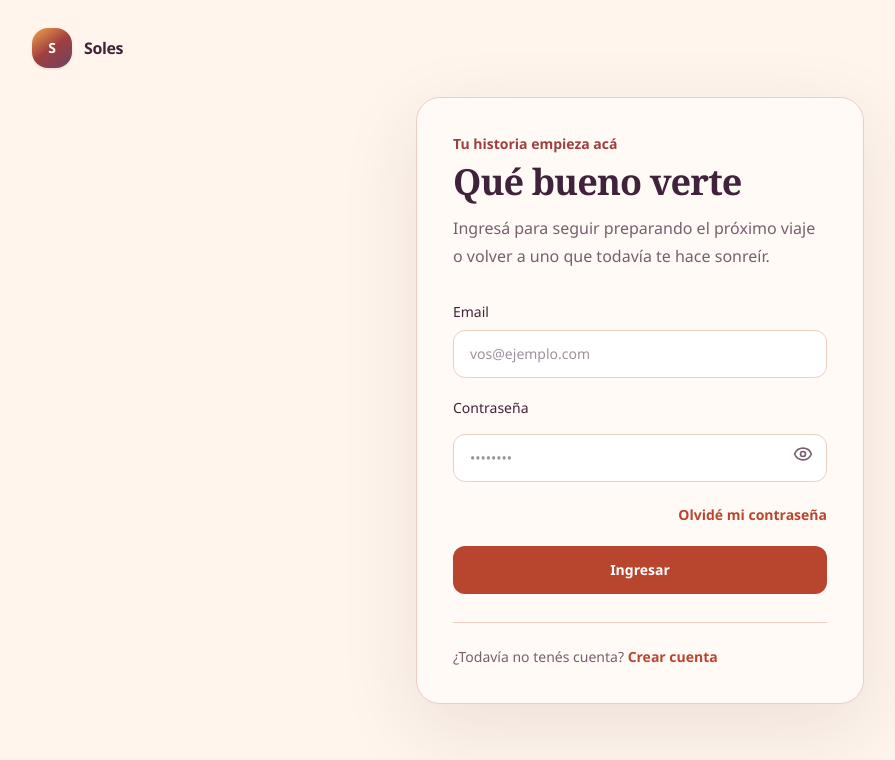
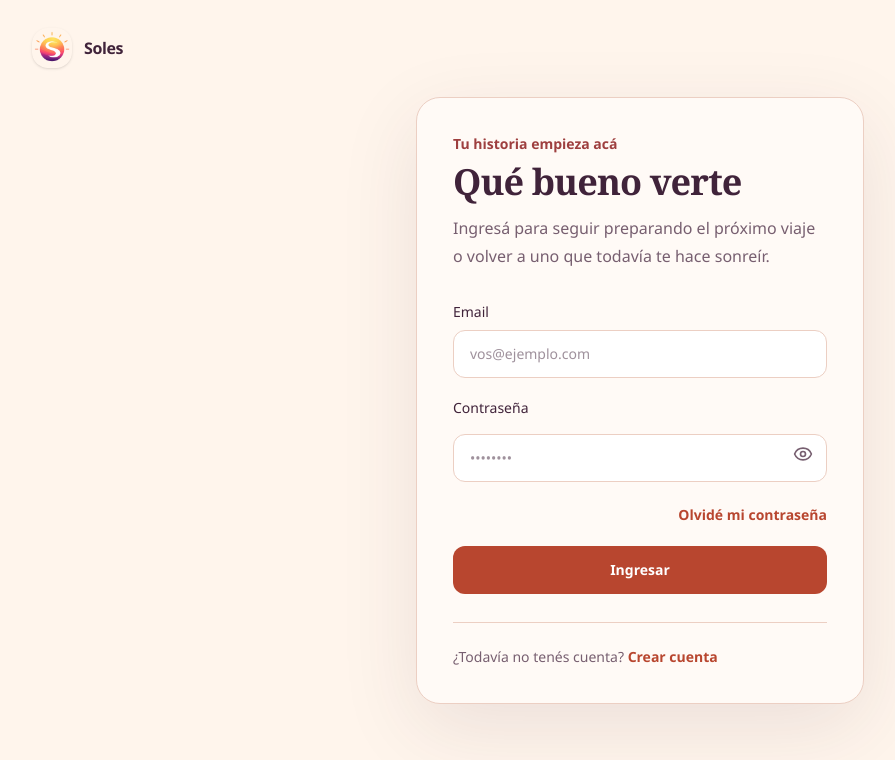
Before and after one commit to serviojoaquin-creator/Soles, a Next.js app: page /login in a window 1280 px wide. Shown: the top 760 px of the page, without its empty margins (0-895 px from the left). Built offline with nearby package versions, Linux system fonts and the light colour scheme; no server answers.

Commit message:
Use icon-only marketing brand

```diff
--- a/src/components/layout/brand.tsx
+++ b/src/components/layout/brand.tsx
@@ -1,19 +1,28 @@
+import Image from "next/image";
 import Link from "next/link";
 
-export function Brand() {
+type BrandProps = {
+  showName?: boolean;
+  variant?: "default" | "inverse";
+};
+
+export function Brand({ showName = true, variant = "default" }: BrandProps) {
   return (
     <Link
       href="/"
-      className="text-foreground inline-flex items-center gap-3 rounded-lg font-semibold tracking-tight"
+      className={`inline-flex items-center gap-3 rounded-lg font-semibold tracking-tight ${
+        variant === "inverse" ? "text-white" : "text-foreground"
+      }`}
       aria-label="Soles, inicio"
     >
-      <span
-        aria-hidden="true"
-        className="grid size-10 place-items-center rounded-2xl text-sm font-bold text-white shadow-sm [background:linear-gradient(145deg,var(--sun),var(--accent),var(--dusk))]"
-      >
-        S
-      </span>
-      <span>Soles</span>
+      <Image
+        src="/soles-logo.webp"
+        alt=""
+        width={80}
+        height={80}
+        className="size-10 rounded-2xl shadow-sm"
+      />
+      {showName ? <span>Soles</span> : null}
     </Link>
   );
 }
```
